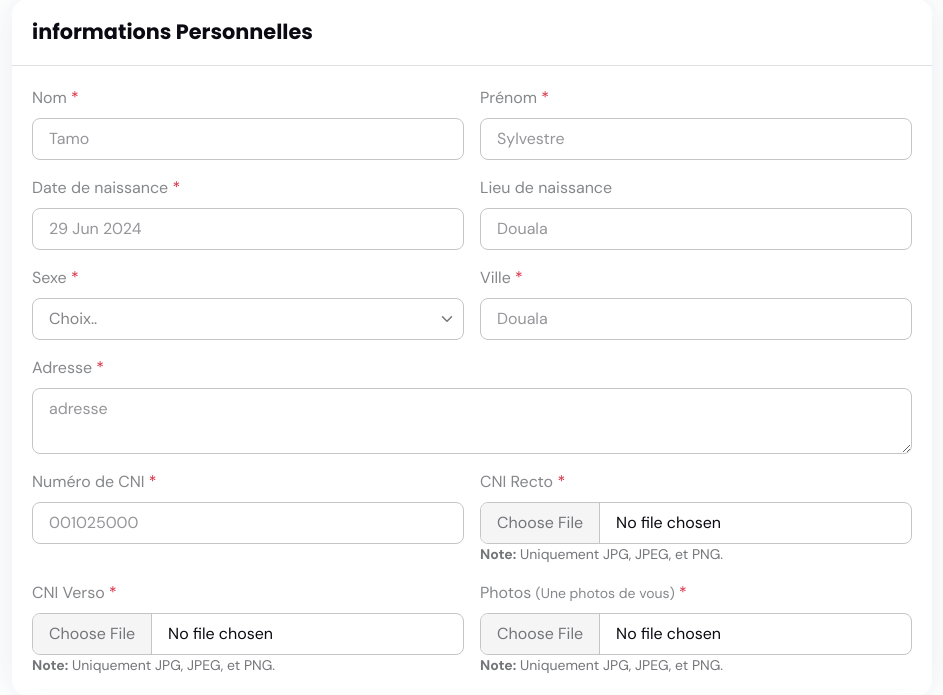
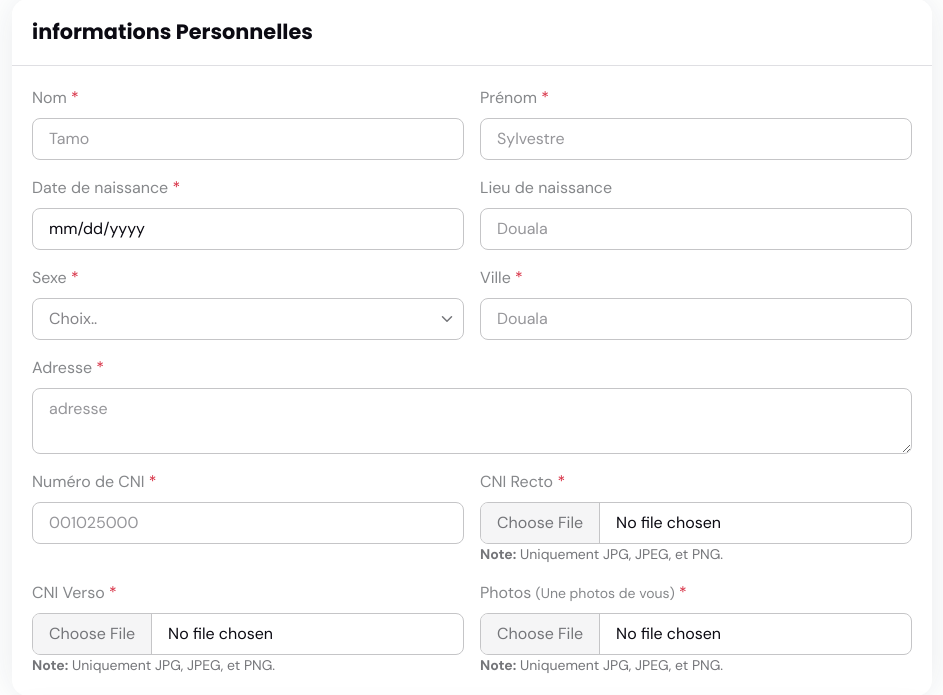
Before and after one commit to Webixcm1/matuacm, a Laravel app: page /drive/verify-account in a window 1280 px wide. Shown: the part 339-1034 px from the top of the page, without its empty margins (168-1111 px from the left). Run offline with Laravel 12, Linux system fonts and the light colour scheme; the visitor is signed in with stand-in values (Sample User, id 1); parts of the project's set-up code (start-up, migrations or seed data) failed here and were passed over.

Commit message:
update verify vue

```diff
--- a/resources/views/drive/verify.blade.php
+++ b/resources/views/drive/verify.blade.php
@@ -73,8 +73,8 @@
                                     <div class="col-md-6">
                                         <label class="form-label">Date de naissance <span
                                                 class="text-danger">*</span></label>
-                                        <input class="form-control flatpickr @error('dateNais') is-invalid @enderror" type="date"
-                                            placeholder="29 Jun 2024" name="dateNais" value="{{ old('dateNais') }}">
+                                        <input class="form-control @error('dateNais') is-invalid @enderror" type="date"
+                                            placeholder="" name="dateNais" value="{{ old('dateNais') }}">
                                         @error('dateNais')
                                             <span class="text-danger">Ce Champ est obligatoire</span>
                                         @enderror
```
